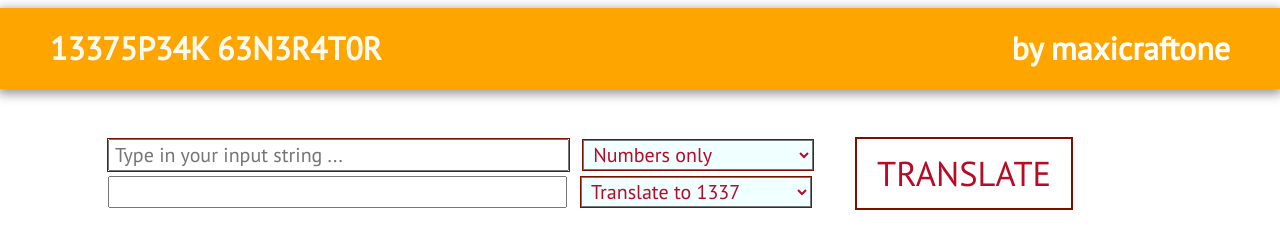
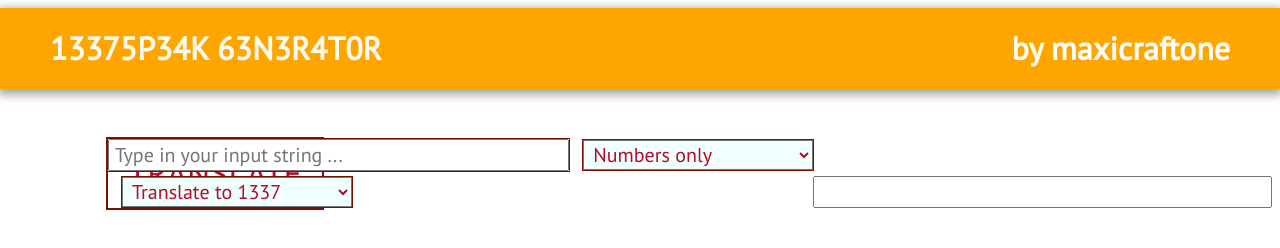
Before and after one commit to maxicraftone/LeetSpeakGenerator, a plain HTML site: page index.html in a window 1280 px wide. Drawn offline with Linux system fonts and the light colour scheme.

Commit message:
Fixed button glitching
The "Translate" button got a margin-right of 400px and floats to the right

```diff
--- a/css/index.css
+++ b/css/index.css
@@ -76,7 +76,7 @@ a.submitBTN{
     color: #b70b26;
     background-color: white;
     margin-top: -68px;
-    margin-left: 290px;
+    margin-right: 400px;
     padding: 12px;
     padding-left: 20px;
     padding-right: 20px;
@@ -100,7 +100,7 @@ a.submitBTN:active{
 }
 
 #output{
-    float: left;
+    float: right;
     margin-top: 5px;
     padding-left: 5px;
     font-size: 20px;
```
